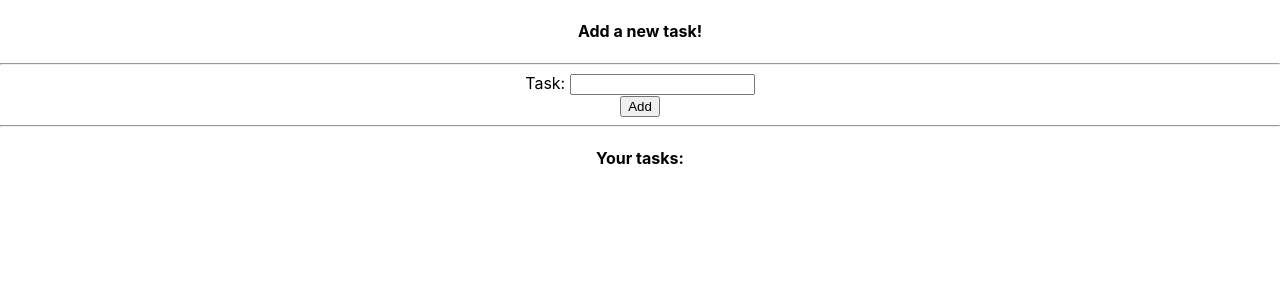
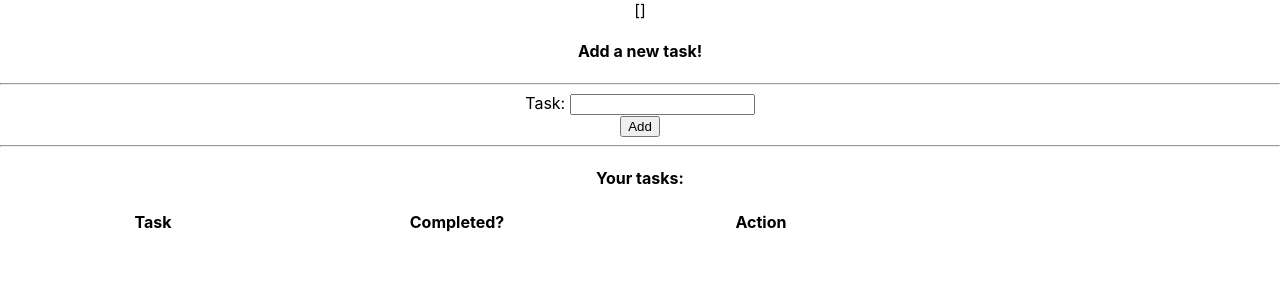
Before and after one commit to cbakcoleman/cd_mern_todolist, a React (Create React App) app: page / in a window 1280 px wide. Shown: the top 300 px of the page. Built offline with nearby package versions, Linux system fonts and the light colour scheme.

Commit message:
add checkbox functionality

```diff
--- a/src/App.js
+++ b/src/App.js
@@ -8,7 +8,7 @@ function App() {
   // CREATE EMPTY LIST OF TASKS
   // INITIALLY PREPOPULATE LIST FOR TESTING
   const [taskList, setTaskList] = useState(
-    ([])
+    []
   )
 
   // TO CREATE NEW TASKLIST, ADD NEW TASK ITEM, UPDATE STATE
@@ -26,12 +26,12 @@ function App() {
   }
 
   // FUNCTION TO CHANGE CHECKED
-  // const changeChecked = (checkIdx) => {
-  //   console.log("idx to check", checkIdx)
-  //   const newTaskList = [...taskList];
-  //   newTaskList[checkIdx].complete = !newTaskList[checkIdx].complete;
-  //   setTaskList(newTaskList);
-  // }
+  const changeChecked = (checkIdx) => {
+    console.log("idx to check", checkIdx)
+    const newTaskList = [...taskList];
+    newTaskList[checkIdx].status = !newTaskList[checkIdx].status;
+    setTaskList(newTaskList);
+  }
 
   // FUNCTION TO DELETE TASK
   const taskDelete = (delIdx) => {
@@ -44,9 +44,10 @@ function App() {
 
   return (
     <div className="App">
+      {JSON.stringify(taskList)}
       <h4>Add a new task!</h4>
       <TaskForm addTasks={addTasks}/>
-      <TaskView taskList={taskList} taskDelete={taskDelete} />
+      <TaskView taskList={taskList} taskDelete={taskDelete} changeChecked={changeChecked} />
     </div>
   );
 }
--- a/src/components/TaskForm.jsx
+++ b/src/components/TaskForm.jsx
@@ -7,14 +7,15 @@ const TaskForm = (props) => {
     // FORM ONSUBMIT FUNCTION TO ADD NEW TASKS
     const createTask = (t) => {
         t.preventDefault();
-        // CREATE BOX AS OBJECT
-        // NOT WORKING?
-        // const thisnewTask = {
-        //     text: task,
-        //     complete: false
-        // }
+        // CREATE TASK AS OBJECT W/DEFAULT BOOLEAN
+        // VALUE FOR COMPLETE
+        const myNewTask = {
+            text: task,
+            status: false
+        }
+
         // CALL ON ADDTASKS FUNCTION (SEE APP.JS)
-        props.addTasks(task);
+        props.addTasks(myNewTask);
 
         // RESET INPUT FIELDS:
         setTask("");
--- a/src/components/TaskView.jsx
+++ b/src/components/TaskView.jsx
@@ -1,9 +1,9 @@
 import React from 'react'
-import {useState} from 'react'
+import { useState } from 'react'
 import './styles.css';
 
 // COMPONENT TO VIEW LIST OF TASKS
-const TaskView = ({taskList, taskDelete}) => {
+const TaskView = ({ taskList, taskDelete, changeChecked }) => {
     // DESTRUCTURING FUNCTIONS FROM APP.JS???
     // DON'T FORGET TO PASS THESE FUNCTIONS THROUGH ON APP.JS
 
@@ -11,33 +11,33 @@ const TaskView = ({taskList, taskDelete}) => {
     // USE MAP TO DISPLAY ALL ITEMS IN TASKLIST
     return (
         <div>
-            <hr/>
+            <hr />
             <h4>Your tasks:</h4>
-            {
-                taskList.map((task, idx) => {
-                    return (
             <table>
                 <thead>
                     <tr>
                         <th
-                                        class="tableColumn">
+                            className="tableColumn">
                             Task
                         </th>
                         <th
-                                        class="tableColumn">
+                            className="tableColumn">
                             Completed?
                         </th>
                         <th
-                                        class="tableColumn">
+                            className="tableColumn">
                             Action
                         </th>
                     </tr>
                 </thead>
                 <tbody>
+                    {
+                        taskList.map((task, idx) => {
+                            return (
                                 <tr>
-                                    <td key={idx}>{task}</td>
+                                    <td key={idx}>{task.text}</td>
                                     <td>
-                                        {/* <input type="checkbox"  checked={task} onChange={changeChecked}/> */}
+                                        <input type="checkbox" checked={task.status} onChange={() =>changeChecked(idx)} />
                                     </td>
                                     <td>
                                         <button onClick={(e) => {
@@ -45,11 +45,11 @@ const TaskView = ({taskList, taskDelete}) => {
                                         }}>Delete</button>
                                     </td>
                                 </tr>
-                            </tbody>
-                        </table>
                             )
                         })
                     }
+                </tbody>
+            </table>
             {/* <p>Is {props.taskList.task} checked? {checked}</p> */}
         </div>
     )
```
Lines whose indentation alone changed are shown as unchanged.
